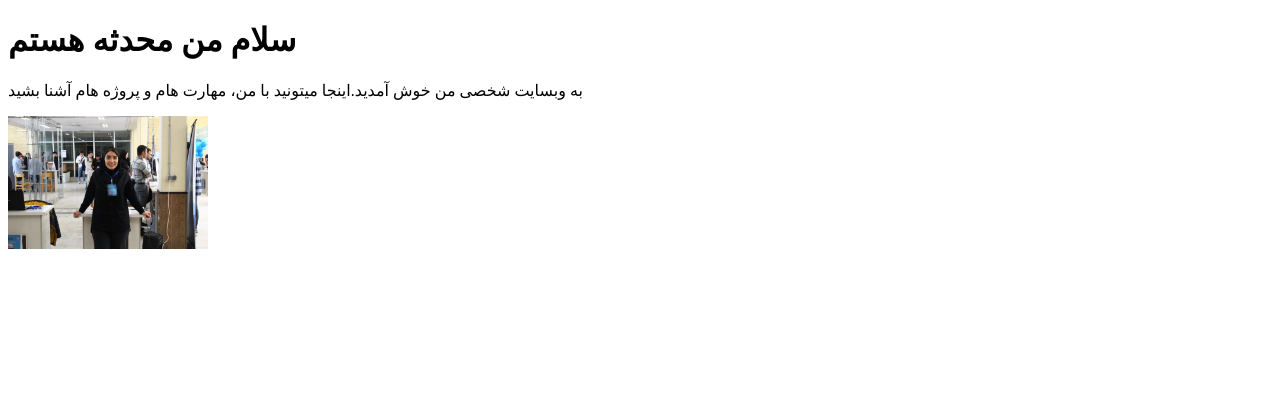
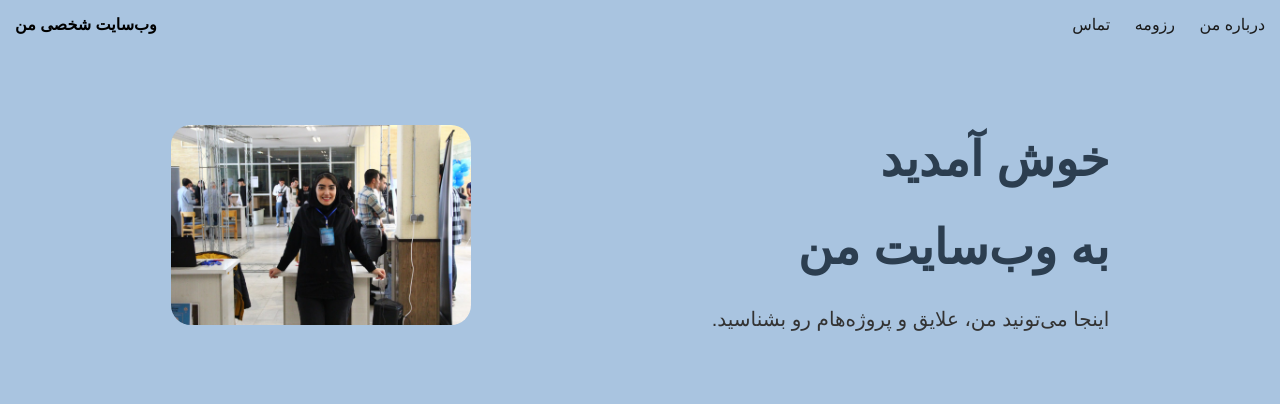
Before and after one commit to mohadese1381/myWebsite, a plain HTML site: page about.html in a window 1280 px wide. Drawn offline with Linux system fonts and the light colour scheme.

Commit message:
adds changes

```diff
--- a/about.html
+++ b/about.html
@@ -1,12 +1,29 @@
-<!DOCTYPE html>
-<html lang="fa">
-    <head>
-        <meta charset="UTF-8">
-        <title>صفحه اصلی</title>
-    </head>
-    <body>
-        <h1>سلام من محدثه هستم</h1>
-        <p>به وبسایت شخصی من خوش آمدید.اینجا میتونید با من، مهارت هام و پروژه هام آشنا بشید</p>
-        <img src="images/Profile.jpg" alt="عکس پروفایل من" width="200">
-    </body>
-</html>
+<body style="margin: 0; background-color: #a9c4e0; font-family: sans-serif; direction: rtl;">
+
+    <!-- منوی بالا -->
+    <div style="padding: 15px; background-color: #a9c4e0; display: flex; justify-content: space-between; align-items: center;">
+        <div>
+            <a href="about.html" style="margin-left: 20px; text-decoration: none; color: #1a1a1a;">درباره من</a>
+            <a href="resume.html" style="margin-left: 20px; text-decoration: none; color: #1a1a1a;">رزومه</a>
+            <a href="contact.html" style="text-decoration: none; color: #1a1a1a;">تماس</a>
+        </div>
+        <div style="font-weight: bold;">وب‌سایت شخصی من</div>
+    </div>
+
+    <!-- بخش اصلی با متن و عکس -->
+    <div style="display: flex; align-items: center; justify-content: space-around; padding: 50px;">
+
+        <!-- متن سمت راست -->
+        <div>
+            <h1 style="font-size: 48px; color: #2c3e50;">خوش آمدید</h1>
+            <h1 style="font-size: 48px; color: #2c3e50;">به وب‌سایت من</h1>
+            <p style="font-size: 20px; color: #333;">اینجا می‌تونید من، علایق و پروژه‌هام رو بشناسید.</p>
+        </div>
+
+        <!-- عکس سمت چپ -->
+        <div>
+            <img src="images/profile.jpg" alt="عکس پروفایل" width="300" style="border-radius: 20px;">
+        </div>
+
+    </div>
+</body>
```
Also changed, not shown: index.html (+18 -0 lines).
